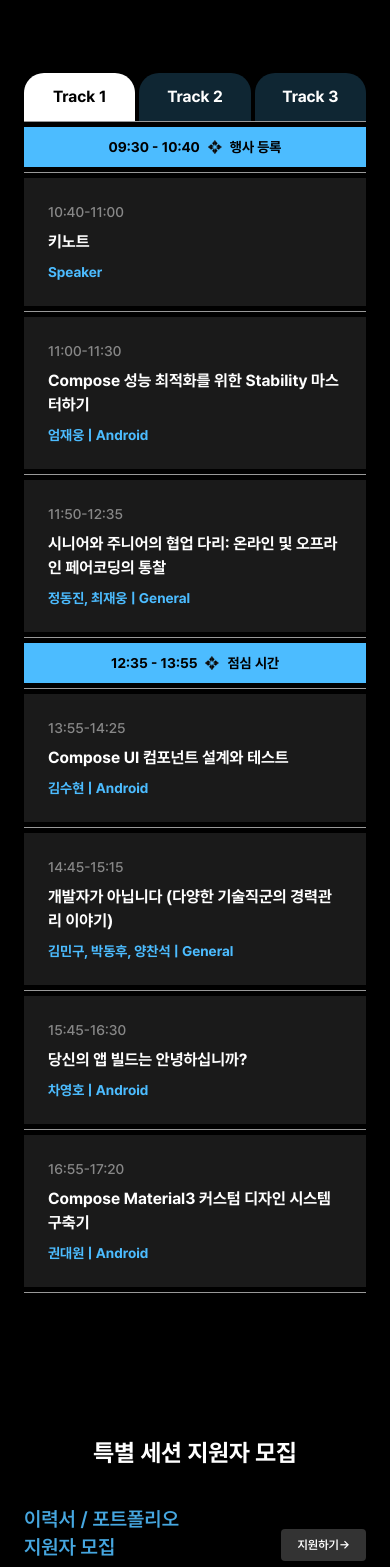
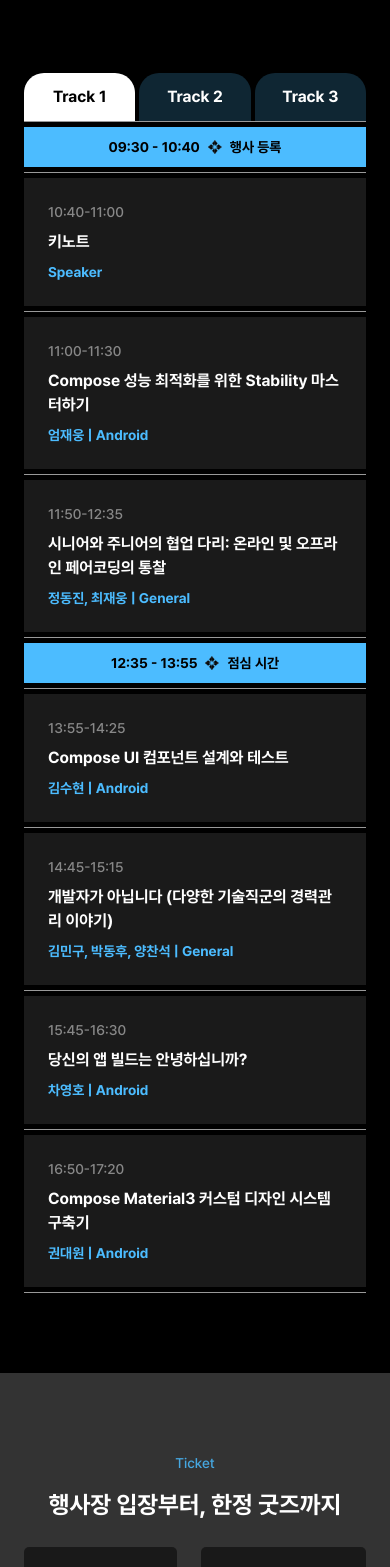
Before and after one commit to droidknights/DroidKnights-WebSite, a Next.js app: page / in a window 390 px wide. Shown: the part 1181-2748 px from the top of the page. Built offline with nearby package versions, Linux system fonts and the light colour scheme.

Commit message:
Add Sesison Detail Popup

```diff
--- /dev/null
+++ b/src/app/_components/Portal.tsx
@@ -0,0 +1,15 @@
+"use client";
+
+import ReactDOM from "react-dom";
+
+interface PortalProps {
+  children: React.ReactNode;
+  selector: string;
+}
+
+function Portal({ children, selector }: PortalProps) {
+  const element = typeof window !== "undefined" && document.querySelector(selector);
+  return element && children ? ReactDOM.createPortal(children, element) : <div />;
+}
+
+export default Portal;
--- a/src/app/_components/session/SessionCard.tsx
+++ b/src/app/_components/sessions/SessionsCard.tsx
@@ -3,7 +3,7 @@
 import { tracks } from "@/app/_interface/Sessions";
 import { useState } from "react";
 import { SpecialSessionBox } from "./SpecialSessionBox";
-import { DividerSession, TrackBox } from "./TrackBox";
+import { DividerSession, TrackBox } from "./track/TrackBox";
 
 function Tab({
   tabNumber,
@@ -44,8 +44,7 @@ export function SessionCard() {
           <Tab tabNumber={3} currentTrackNumber={trackNumber} setCurrentTrackNumber={setTrackNumber} />
         </div>
         <DividerSession />
-        <TrackBox track={tracks[trackNumber - 1]} className="mb-[72px]" />
-        <SpecialSessionBox />
+        <TrackBox track={tracks[trackNumber - 1]} />
       </div>
     </section>
   );
--- /dev/null
+++ b/src/app/_components/sessions/track/SessionBox.tsx
@@ -0,0 +1,28 @@
+"use client";
+
+import { Session } from "@/app/_interface/Sessions";
+import { useState } from "react";
+import { SessionDetailPopup } from "./SessionDetailPopup";
+
+export function SessionBox({ session }: { session: Session }) {
+  const [showSessionDetail, setShowSessionDetail] = useState(false);
+  const clickable = Boolean(session.detail);
+  return (
+    <div>
+      <div
+        className={`my-[5px] bg-white/10 p-6 text-left ${clickable ? "cursor-pointer" : ""}`}
+        onClick={() => {
+          if (clickable) setShowSessionDetail(true);
+        }}
+      >
+        <p className="mb-2 text-sm font-medium text-grey-light">{`${session.startTime}-${session.endTime}`}</p>
+        <p className="mb-2 font-bold text-white md:text-xl">{session.title}</p>
+        <p className="text-sm font-bold text-blue md:text-base">
+          {session.speaker}
+          {session.type && ` | ${session.type}`}
+        </p>
+      </div>
+      {showSessionDetail && <SessionDetailPopup session={session} close={() => setShowSessionDetail(false)} />}
+    </div>
+  );
+}
--- /dev/null
+++ b/src/app/_components/sessions/track/SessionDetailPopup.tsx
@@ -0,0 +1,57 @@
+"use client";
+
+import { Session } from "@/app/_interface/Sessions";
+import React from "react";
+import Portal from "../../Portal";
+
+function TextWithLineBreaks({ description }: { description: string }) {
+  const textWithBreaks = description.split("\n").map((text, index) => {
+    const hasIndent = text.includes("\t");
+    const prettyText = text.replace(/\t/g, "");
+    const key = `${index}-${prettyText}`;
+    return (
+      <React.Fragment key={key}>
+        <div className={`${hasIndent ? "indent-3" : ""}`}>
+          {prettyText}
+          <br />
+        </div>
+      </React.Fragment>
+    );
+  });
+
+  return <div>{textWithBreaks}</div>;
+}
+
+export function SessionDetailPopup({ session, close }: { session: Session; close: () => void }) {
+  return (
+    <Portal selector="#popup-root">
+      <div
+        className="fixed left-0 top-0 z-10 flex h-full w-full items-center justify-center bg-black/50"
+        onClick={close}
+      >
+        <div
+          className="max-h-[650px] w-[544px] overflow-y-auto rounded-xl bg-white px-10 py-12"
+          onClick={(e) => e.stopPropagation()}
+        >
+          <div className="flex justify-between">
+            <p className="text-[27px] font-bold">{session.title}</p>
+            <div className="ml-10 mt-1 shrink-0 cursor-pointer" onClick={close}>
+              <img src="/close.png" alt="close" />
+            </div>
+          </div>
+          <div className="my-6 h-px w-full bg-[#c4c4c4]" />
+          <div className="text-xl leading-normal">
+            <p className="font-bold text-blue">
+              {session.speaker} | {session.detail?.company}
+            </p>
+            <TextWithLineBreaks description={session.detail!.speakerDescription} />
+          </div>
+          <div className="my-6 h-px w-full bg-black" />
+          <div className="text-xl leading-normal text-[#666666]">
+            <TextWithLineBreaks description={session.detail!.description} />
+          </div>
+        </div>
+      </div>
+    </Portal>
+  );
+}
--- a/src/app/_components/session/TrackBox.tsx
+++ b/src/app/_components/sessions/track/TrackBox.tsx
@@ -1,4 +1,5 @@
 import { COUNT_BEFORE_LUNCH, Session, Track } from "@/app/_interface/Sessions";
+import { SessionBox } from "./SessionBox";
 
 export function DividerSession() {
   return <div className="h-px w-full bg-white/60" />;
@@ -10,19 +11,6 @@ function BreakTimeBox({ time, title }: { time: string; title: string }) {
       <p className="mr-2 text-sm font-bold md:text-xl">{time}</p>
       <img src="/star.svg" alt="apply star" className="mr-2 h-[14px] w-[14px] md:h-[18px] md:w-[18px]" />
       <p className="text-sm font-bold md:text-xl">{title}</p>
-    </div>
-  );
-}
-
-function SessionBox({ session }: { session: Session }) {
-  return (
-    <div className="my-[5px] bg-white/10 p-6 text-left">
-      <p className="mb-2 text-sm font-medium text-grey-light">{`${session.startTime}-${session.endTime}`}</p>
-      <p className="mb-2 font-bold text-white md:text-xl">{session.title}</p>
-      <p className="text-sm font-bold text-blue md:text-base">
-        {session.speaker}
-        {session.type && ` | ${session.type}`}
-      </p>
     </div>
   );
 }
--- a/src/app/_interface/Sessions.ts
+++ b/src/app/_interface/Sessions.ts
@@ -1,6 +1,12 @@
 enum Type {
   ANDROID = "Android",
   GENERAL = "General",
+}
+
+export interface SessionDetail {
+  company: string;
+  description: string;
+  speakerDescription: string;
 }
 
 export interface Session {
@@ -9,6 +15,7 @@ export interface Session {
   type?: Type;
   startTime: string;
   endTime: string;
+  detail?: SessionDetail;
 }
 
 export interface Track {
@@ -32,6 +39,13 @@ export const track1: Track = {
       type: Type.ANDROID,
       startTime: "11:00",
       endTime: "11:30",
+      detail: {
+        company: "Stream",
+        speakerDescription:
+          "Android & Kotlin GDE로 기여하고 있으며, Stream이라는 미국 회사에서 Lead Android Developer Advocate로 재직 중입니다. skydoves라는 닉네임으로 오픈소스 활동을 즐겨 하고 있습니다.",
+        description:
+          "Jetpack Compose에서 앱 성능에 영향을 미치는 Recomposition과 Stability에 대한 이해, Smart Recomposition의 작동 방식, Composable 함수의 안정성 추론 메커니즘, Composable 함수를 stable하게 만들기 위한 annotation 및 Strong Skipping Mode 등 Compose의 성능 최적화를 위한 다양한 방법들을 소개합니다.",
+      },
     },
     {
       title: "시니어와 주니어의 협업 다리: 온라인 및 오프라인 페어코딩의 통찰",
@@ -39,6 +53,13 @@ export const track1: Track = {
       type: Type.GENERAL,
       startTime: "11:50",
       endTime: "12:35",
+      detail: {
+        company: "NAVER",
+        speakerDescription:
+          "최재웅\n현재 Naver에서 Cafe 앱을 개발하고 있습니다. Android 개발자로 시작하여 6년정도 하고 있습니다.\n\n정동진\n2009년 부터 Android를 시작했고 Naver에는 2021년 부터 합류 했습니다.",
+        description:
+          "1. 발표자소개\n2. 간략한 PairCoding 소개\n3. PairCoding 방법 팁\n\t(a) 온라인\n\t(b) 오프라인\n4. 주니어 입장에서 바라본 PairCoding\n\t(a) 장점\n\t(b) 뜻밖의 소득?\n5. 시니어 입장에서 바라본 PairCoding\n\t(a) 장점\n\t(b) 시니어도 성장한다?\n6. 실전에서 얻은 PairCoding 효과\n7. 결론\n8. Q&A",
+      },
     },
     // 점심시간
     {
@@ -61,12 +82,19 @@ export const track1: Track = {
       type: Type.ANDROID,
       startTime: "15:45",
       endTime: "16:30",
+      detail: {
+        company: "LINE Plus",
+        speakerDescription:
+          "LINE Plus에서 안드로이드 개발자 분들의 업무 효율을 높이기 위한 여러가지 업무개선작업을 진행하고 있습니다.",
+        description:
+          "생산성과 앱빌드\n\n빌드 안정성 개선\n\t• build requirement checker\n\t• Repository Content Filtering\n\t• Mirroring\n\n빌드 성능 개선\n\t• 커스터마이징\n\t• JVM 옵션 최적화\n\t• JVM 교체\n\t• BuildConfig\n\t• Gradle Remote Build Cache\n\t• On Demand Configuration\n\t• Configuration Cache\n\n트렌드 따라가기",
+      },
     },
     {
       title: "Compose Material3 커스텀 디자인 시스템 구축기",
       speaker: "권대원",
       type: Type.ANDROID,
-      startTime: "16:55",
+      startTime: "16:50",
       endTime: "17:20",
     },
   ],
@@ -121,8 +149,15 @@ export const track2: Track = {
       title: "Compose로 Animation 만들기 feat.holgraphic Card",
       speaker: "최우성",
       type: Type.ANDROID,
-      startTime: "16:55",
+      startTime: "16:50",
       endTime: "17:20",
+      detail: {
+        company: "ONE Store",
+        speakerDescription:
+          "요새 운동에 푹빠진 ONE store에서 일하고있는 Android 개발자입니다. 사용자의 인터렉션에 대해 관심이 많고, 남들에게 공유하는것을 좋아합니다.",
+        description:
+          "이번에 발표할 챕터는 Compose로 Animation 만들기입니다. LookAheadLayout과 sharedTransition에 대해 알아보고, Card를 이용하여 뒤집는 애니메이션, 핸드폰의 움직임에 따른 인터렉션, Pallarax 애니메이션을 다룰 예정입니다.",
+      },
     },
   ],
 };
@@ -176,7 +211,7 @@ export const track3: Track = {
       title: "TextField 씹고 뜯고 맛보고 즐기고",
       speaker: "이현우",
       type: Type.ANDROID,
-      startTime: "16:55",
+      startTime: "16:50",
       endTime: "17:20",
     },
   ],
--- a/src/app/page.tsx
+++ b/src/app/page.tsx
@@ -4,8 +4,9 @@ import { Location } from "./_components/Location";
 import { Sponsor } from "./_components/Sponsor";
 import { Terms } from "./_components/Terms";
 import { Ticket } from "./_components/Ticket";
-import { SessionCard } from "./_components/session/SessionCard";
+import { SessionCard } from "./_components/sessions/SessionsCard";
 import { QnaCard } from "./_components/QnaCard";
+import { SessionDetailPopup } from "./_components/sessions/track/SessionDetailPopup";
 
 function Header() {
   return (
@@ -78,6 +79,7 @@ function Footer() {
 export default function Home() {
   return (
     <main>
+      <div>
         <Header />
         <Description />
         <SessionCard />
@@ -88,6 +90,8 @@ export default function Home() {
         <LastEvent />
         <Terms />
         <Footer />
+      </div>
+      <div id="popup-root" />
     </main>
   );
 }
```
Also changed, not shown: public/close.png (added), src/app/_components/sessions/SpecialSessionBox.tsx (renamed from src/app/_components/session/SpecialSessionBox.tsx). Lines whose indentation alone changed are shown as unchanged.
